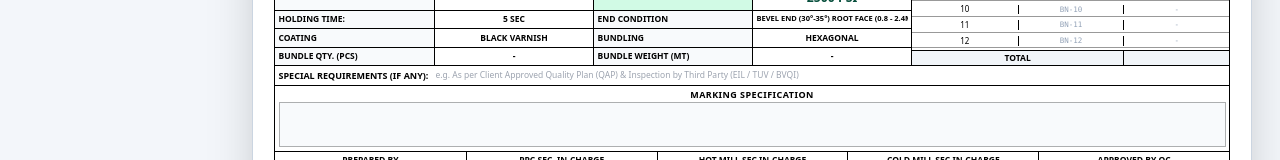
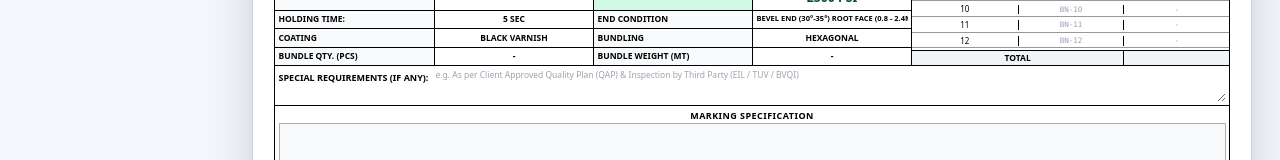
Before and after one commit to vishustp/WIP_Tracking, a Next.js app: page /reports/process-sheet in a window 1280 px wide. Shown: the part 1080-1240 px from the top of the page. Built offline with nearby package versions, Linux system fonts and the light colour scheme; no server answers; the database is empty.

Commit message:
feat(process-sheet): make SPECIAL REQUIREMENTS field multiline

```diff
--- a/components/reports/ProcessSheetReportClient.tsx
+++ b/components/reports/ProcessSheetReportClient.tsx
@@ -1969,13 +1969,13 @@ export default function ProcessSheetReportClient() {
 
         {/* Special Requirements */}
         <div className="border-x border-b border-black p-1 text-[9px] flex items-start gap-2">
-          <span className="font-bold whitespace-nowrap">SPECIAL REQUIREMENTS (IF ANY):</span>
-          <input
-            type="text"
+          <span className="font-bold whitespace-nowrap pt-0.5">SPECIAL REQUIREMENTS (IF ANY):</span>
+          <textarea
+            rows={2}
             placeholder="e.g. As per Client Approved Quality Plan (QAP) & Inspection by Third Party (EIL / TUV / BVQI)"
             value={specialReq}
             onChange={(e) => setSpecialReq(e.target.value)}
-            className="flex-1 bg-transparent border-none focus:outline-none text-[8.5px]"
+            className="flex-1 bg-transparent border-none focus:outline-none text-[8.5px] leading-tight resize-y min-h-[32px]"
           />
         </div>
 
```
